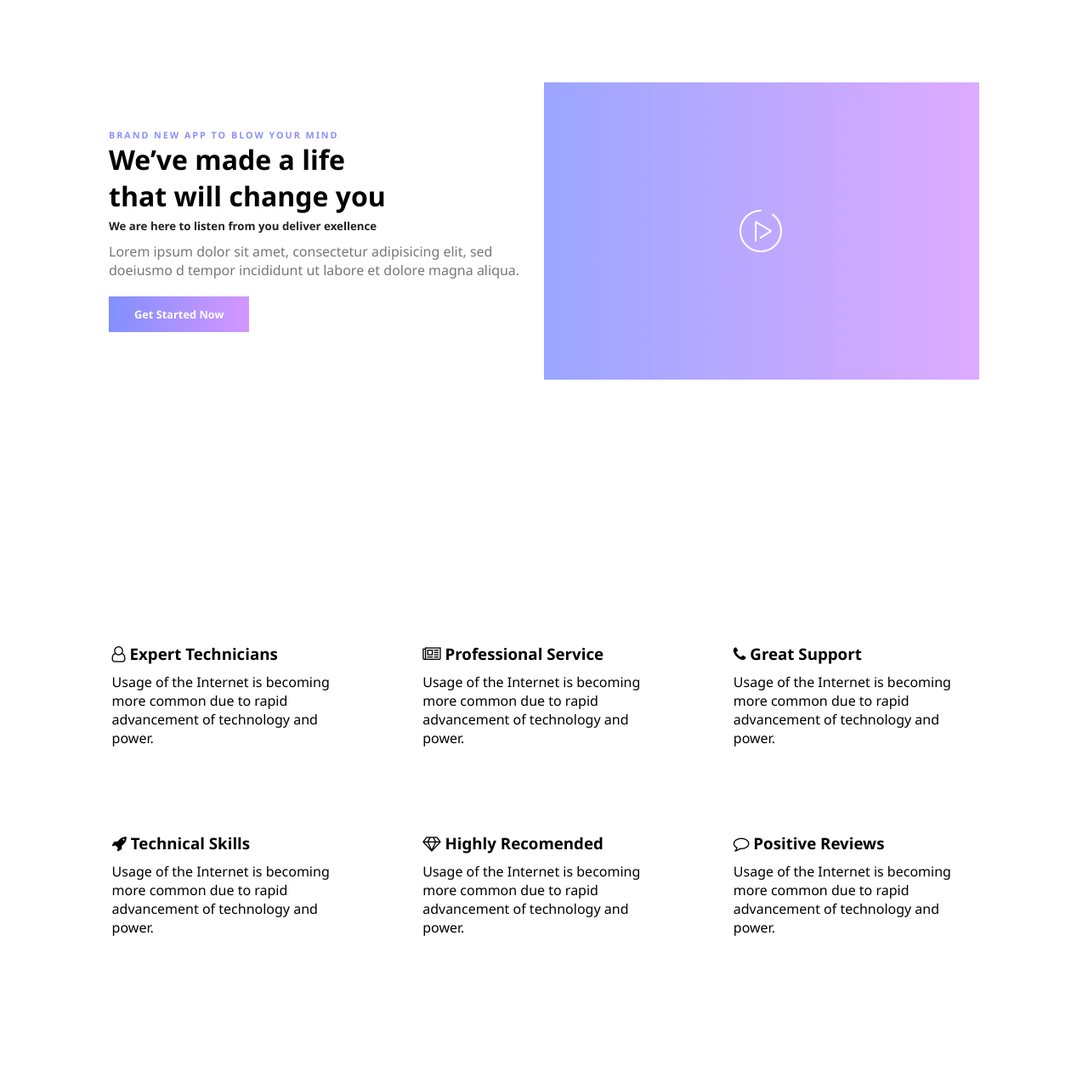
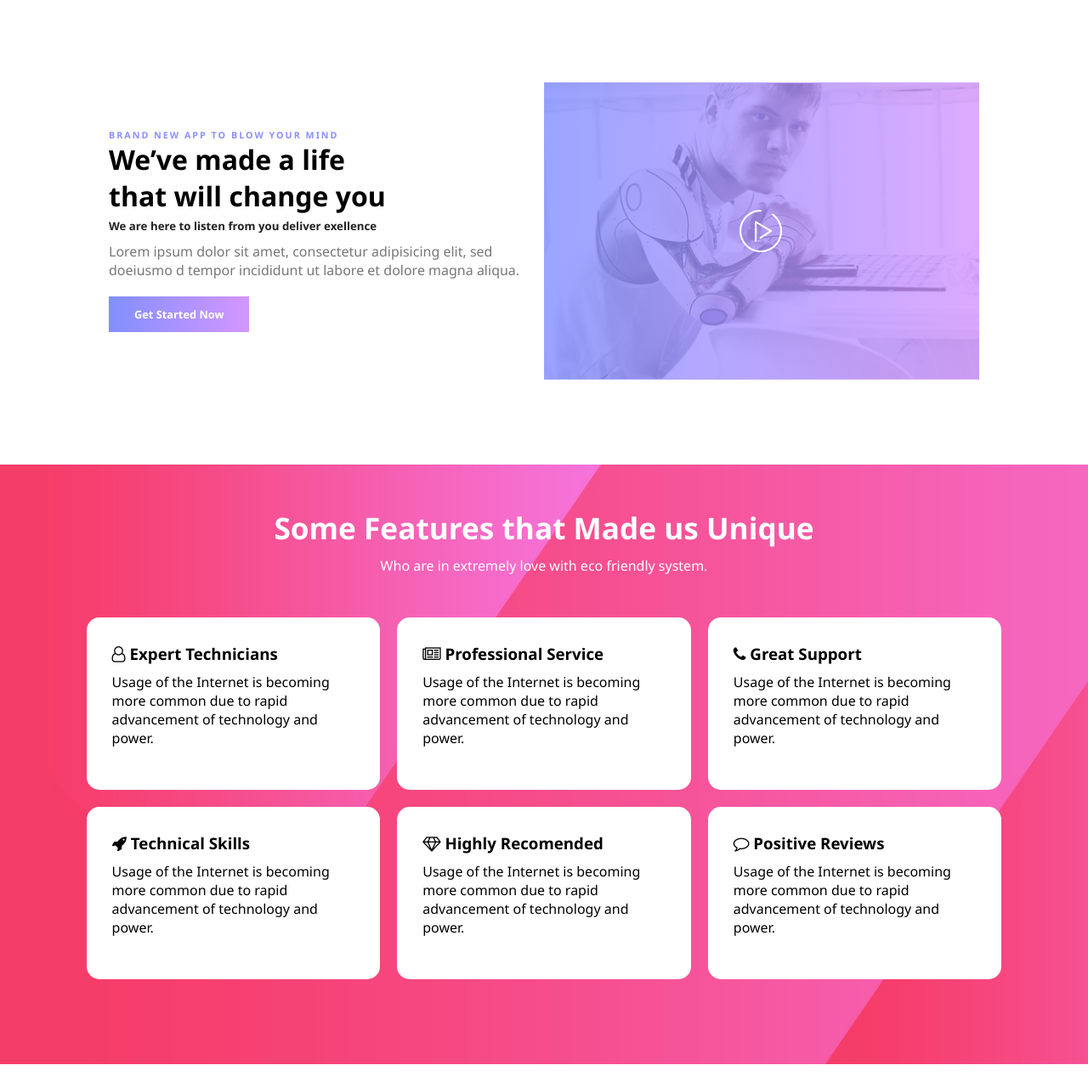
Before and after one commit to SaeedRayatMoghadam/RoboticsWebsite, a plain HTML site: page index.html in a window 1280 px wide. Shown: the part 1946-3220 px from the top of the page at 85% size. Drawn offline with Linux system fonts and the light colour scheme; the site is published under a folder, as on GitHub Pages, so addresses that start at the root find nothing.

Commit message:
Fixed Addressing

```diff
--- a/css/style.css
+++ b/css/style.css
@@ -299,7 +299,7 @@ a.about-part2-btn:hover {
 }
 
 div.about-part2-overlay {
-  background: url("/images/video-bg.jpg") no-repeat;
+  background: url("../images/video-bg.jpg") no-repeat;
   background-size: cover;
   width: 100%;
   align-items: center;
@@ -323,7 +323,7 @@ a.play-btn {
 /* ***** Unique Features Start ***** */
 
 section.unique {
-  background-image: url("/images/feature-bg.jpg");
+  background-image: url("../images/feature-bg.jpg");
   background-size: cover;
   text-align: center;
   padding-bottom: 100px;
@@ -374,7 +374,7 @@ p.unique-features-text {
 /* ***** Footer Features Start ***** */
 
 footer.footer {
-  background: url("/images/footer-bg.jpg") no-repeat;
+  background: url("../images/footer-bg.jpg") no-repeat;
   background-size: cover;
   color: #eee;
   padding: 80px 0px;
```
